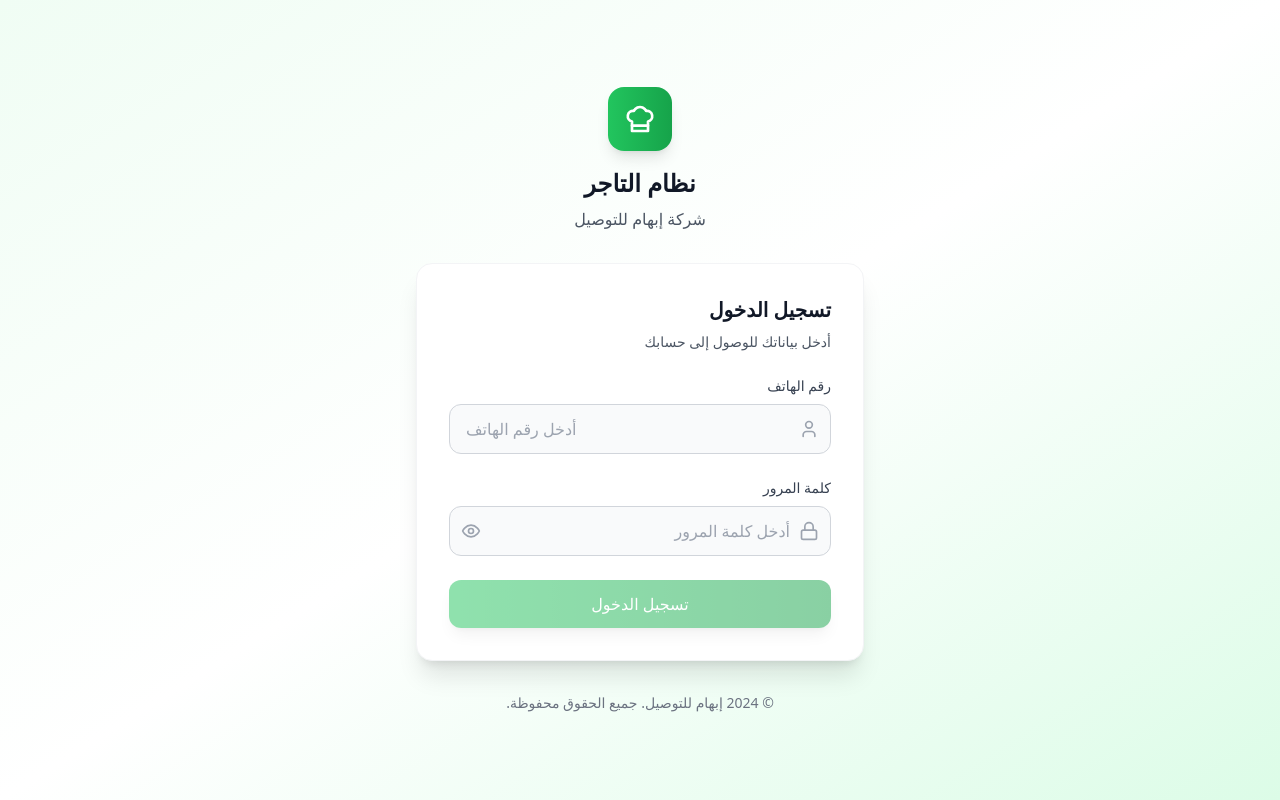
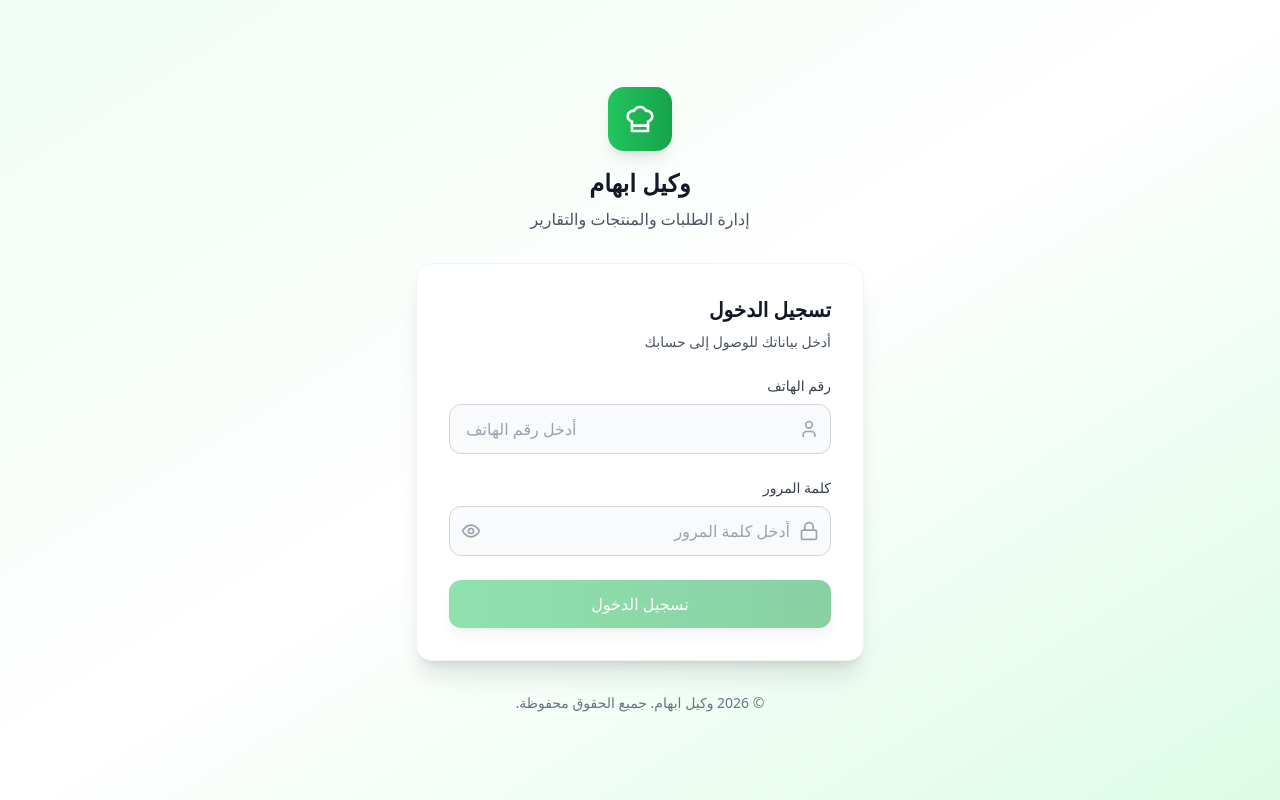
Before and after one commit to HassainHerhmh/wakeel-ebham, a React (Vite) app: page / in a window 1280 px wide. Built offline with nearby package versions, Linux system fonts and the light colour scheme; no server answers.

Commit message:
Rename app to Wakeel Ebham

```diff
--- a/capacitor.config.ts
+++ b/capacitor.config.ts
@@ -2,7 +2,7 @@ import type { CapacitorConfig } from '@capacitor/cli';
 
 const config: CapacitorConfig = {
   appId: 'com.ebham.merchantapp',
-  appName: 'نظام التاجر',
+  appName: 'وكيل ابهام',
   webDir: 'dist',
   server: {
     androidScheme: 'https',
--- a/package.json
+++ b/package.json
@@ -1,5 +1,5 @@
 {
-  "name": "vite-react-typescript-starter",
+  "name": "wakeel-ebham",
   "private": true,
   "version": "0.0.0",
   "type": "module",
--- a/src/components/Header.tsx
+++ b/src/components/Header.tsx
@@ -73,7 +73,7 @@ export function Header({ onMenuClick, onLogout, user, restaurant, onRestaurantUp
           >
             <Menu className="h-5 w-5 sm:h-6 sm:w-6" />
           </button>
-          <h1 className="text-sm sm:text-lg lg:text-xl font-bold text-gray-900 truncate">نظام التاجر - إبهام للتوصيل</h1>
+          <h1 className="text-sm sm:text-lg lg:text-xl font-bold text-gray-900 truncate">وكيل ابهام</h1>
         </div>
         <div className="flex items-center space-x-1 sm:space-x-2 lg:space-x-4 space-x-reverse shrink-0">
           <button className="relative p-1.5 sm:p-2 text-gray-600 hover:text-gray-900 hover:bg-green-100 rounded-lg transition-colors">
--- a/src/components/Login.tsx
+++ b/src/components/Login.tsx
@@ -34,8 +34,8 @@ export function Login({ onLogin }: LoginProps) {
           <div className="inline-flex items-center justify-center w-12 h-12 sm:w-16 sm:h-16 bg-gradient-to-r from-green-500 to-green-600 rounded-xl sm:rounded-2xl shadow-lg mb-3 sm:mb-4">
             <ChefHat className="h-6 w-6 sm:h-8 sm:w-8 text-white" />
           </div>
-          <h1 className="text-xl sm:text-2xl font-bold text-gray-900 mb-2">نظام التاجر </h1>
-          <p className="text-sm sm:text-base text-gray-600">شركة إبهام للتوصيل</p>
+          <h1 className="text-xl sm:text-2xl font-bold text-gray-900 mb-2">وكيل ابهام</h1>
+          <p className="text-sm sm:text-base text-gray-600">إدارة الطلبات والمنتجات والتقارير</p>
         </div>
 
         {/* نموذج تسجيل الدخول */}
@@ -129,7 +129,7 @@ export function Login({ onLogin }: LoginProps) {
         {/* تذييل */}
         <div className="text-center mt-6 sm:mt-8">
           <p className="text-gray-500 text-xs sm:text-sm">
-            © 2024 إبهام للتوصيل. جميع الحقوق محفوظة.
+            © 2026 وكيل ابهام. جميع الحقوق محفوظة.
           </p>
         </div>
       </div>
```
Also changed, not shown: public/manifest.json, 2 other files (tests, documents, lock files or other folders).
